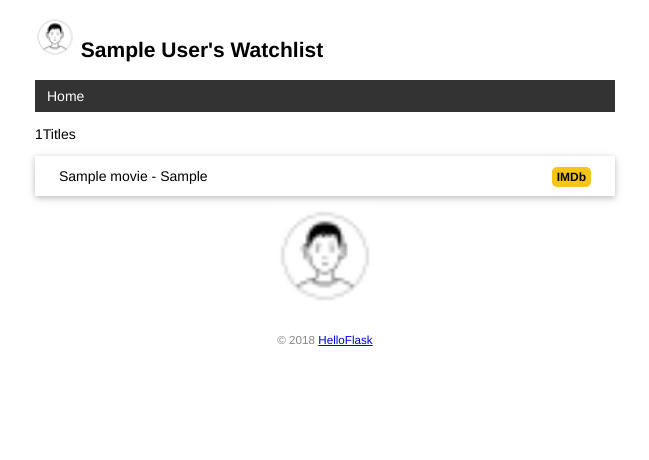
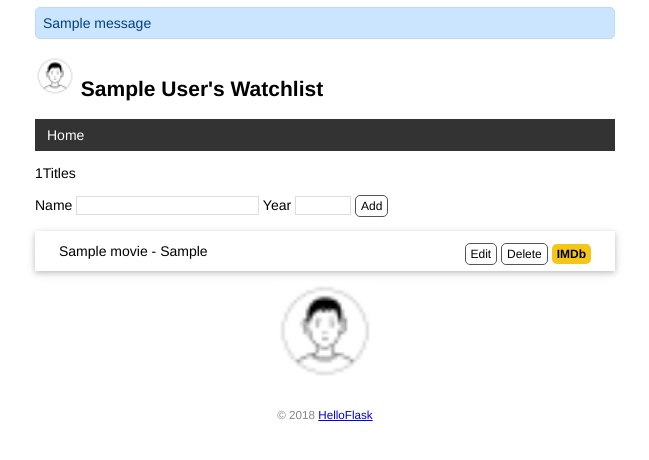
Before and after one commit to lxb1226/watchlist, a Flask app: page / in a window 1280 px wide. Shown: the top 460 px of the page, without its empty margins (315-964 px from the left). Run offline with Flask 2, Linux system fonts and the light colour scheme; tables that the repository leaves empty hold one stand-in row (values such as "Sample post"); one stand-in notice (Sample message) is shown.

Commit message:
Create, edit and delete item by form

```diff
--- a/app.py
+++ b/app.py
@@ -1,4 +1,4 @@
-from flask  import Flask, url_for, render_template
+from flask  import Flask, url_for, render_template, request, redirect, flash
 from flask_sqlalchemy import SQLAlchemy  # 导入扩展类
 import os
 import click
@@ -9,7 +9,8 @@ db = SQLAlchemy(app)
 
 # 设置数据库URI
 app.config['SQLALCHEMY_DATABASE_URI'] = 'sqlite:///' + os.path.join(app.root_path, 'data.db')
-
+# 设置签名所需要的的密钥
+app.config['SECRET_KEY'] = 'dev'
 # 创建数据库模型
 # 表名将会是user(自动生成,小写处理)
 class User(db.Model):
@@ -99,14 +100,29 @@ def test_url_for():
 # 渲染主页模板
 # 使用render_template()函数可以把模板渲染出来,必须传入的参数为模板文件名
 
-@app.route('/')
+@app.route('/', methods=['GET', 'POST'])
 # def index():
 #     user = User.query.first() # 读取用户记录
 #     movies = Movie.query.all() # 读取所有电影记录
 #     return render_template("index.html", user=user, movies=movies)
+# def index():
+#     movies = Movie.query.all() # 读取所有电影记录
+#     return render_template("index.html",movies=movies)
 def index():
-    movies = Movie.query.all() # 读取所有电影记录
-    return render_template("index.html",movies=movies)
+    if request.method == 'POST':
+        title = request.form.get('title')
+        year = request.form.get('year')
+        if not title or not year or len(year) > 4 or len(title) > 60:
+            flash("Invalid input.")
+            return redirect(url_for('index'))
+        movie = Movie(title=title, year=year)
+        db.session.add(movie)
+        db.session.commit()
+        flash("Item created")
+        return redirect(url_for('index'))
+    user = User.query.first()
+    movies = Movie.query.all()
+    return render_template('index.html', user=user, movies=movies)
 
 # 错误处理函数
 @app.errorhandler(404)  #传入要处理的错误代码
@@ -125,3 +141,31 @@ def inject_user():
     user = User.query.first()
     # 需要返回字典，等同于return {'User':user}
     return dict(user=user)
+
+
+@app.route('/movie/edit/<int:movie_id>', methods=['GET', 'POST'])
+def edit(movie_id):
+    movie = Movie.query.get_or_404(movie_id)
+    if request.method == 'POST':
+        title = request.form['title']
+        year = request.form['year']
+
+        if not title or not year or len(year) > 4 or len(title) > 60:
+            flash("Invalid input.")
+            return redirect(url_for('edit', movie_id=movie_id))
+
+        movie.title = title
+        movie.year = year
+        db.session.commit()
+        flash("Item updated.")
+        return redirect(url_for('index'))
+
+    return render_template('edit.html', movie=movie)
+
+@app.route('/movie/delete/<int:movie_id>', methods=['POST'])
+def delete(movie_id):
+    movie = Movie.query.get_or_404(movie_id)
+    db.session.delete(movie)
+    db.session.commit()
+    flash('Item deleted')
+    return redirect(url_for('index'))
--- a/static/css/style.css
+++ b/static/css/style.css
@@ -72,3 +72,48 @@ background: #F5C518;
 border-radius: 5px;
 padding: 3px 5px;
 }
+
+input[type=submit]{
+    font-family: inherit;
+}
+
+input[type=text]{
+    border:1px solid #ddd;
+}
+
+input[name=year]{
+    width: 50px;
+}
+
+.btn{
+    font-size:12px;
+    padding: 3px 5px;
+    text-decoration: none;
+    cursor: pointer;
+    background-color: white;
+    color:black;
+    border:1px solid #555555;
+    border-radius: 5px;
+}
+
+.btn hover{
+    text-decoration: none;
+    background-color: black;
+    color:white;
+    border:1px solid black;
+}
+
+.alert {
+position: relative;
+padding: 7px;
+margin: 7px 0;
+border: 1px solid transparent;
+color: #004085;
+background-color: #cce5ff;
+border-color: #b8daff;
+border-radius: 5px;
+}
+
+.inline-form{
+    display: inline;
+}
--- a/templates/base.html
+++ b/templates/base.html
@@ -5,6 +5,10 @@
 <meta charset="utf-8">
 <meta name="viewport" content="width=device-width, initial-s
 cale=1.0">
+<!--    插入到页面标题上方-->
+    {% for message in get_flashed_messages() %}
+        <div class="alert">{{ message }}</div>
+    {% endfor %}
 <title>{{ user.name }}'s Watchlist</title>
 <link rel="icon" href="{{ url_for('static', filename='images/avatar.ico') }}">
 <link rel="stylesheet" href="{{ url_for('static', filename='css/style.css') }}" type="text/css">
@@ -20,7 +24,14 @@ cale=1.0">
 <li><a href="{{ url_for('index') }}">Home</a></li>
 </ul>
 </nav>
-{% block content %}{% endblock %}
+{% block content %}
+<h3>Edit item</h3>
+<form method="post">
+    Name <input type="text" name="title" autocomplete="off" required value="{{ movie.title }}">
+    Year <input type="text" name="year" autocomplete="off" required value="{{ movie.year }}">
+    <input class="btn" type="submit" name="submit" value="Update">
+</form>
+{% endblock %}
 <footer>
 <small>&copy; 2018 <a href="http://helloflask.com/tutorial">HelloFlask</a></small>
 </footer>
--- a/templates/index.html
+++ b/templates/index.html
@@ -28,11 +28,23 @@
 
 {% extends 'base.html' %}
 {% block content %}
+
 <p>{{ movies|length }}Titles</p>
+<form method="post">
+
+    Name <input type="text" name="title" autocomplete="off" required>
+
+    Year <input type="text" name="year" autocomplete="off" required>
+    <input class="btn" type="submit" name="submit" value="Add">
+</form>
 <ul class="movie-list">
     {% for movie in movies %}
     <li>{{ movie.title }} - {{ movie.year }}
         <span class="float-right">
+            <a class="btn" href="{{ url_for('edit',movie_id=movie.id) }}">Edit</a>
+            <form class="inline-form" method="post" action="{{ url_for('delete', movie_id=movie.id) }}">
+                <input class="btn" type="submit" name="delete" value="Delete" onclick="return confirm('Are you sure?')">
+            </form>
         <a class="imdb" href="https://www.imdb.com/find?q={{ movie.title }}" target="_blank" title="Find this on IMDb">IMDb</a>
     </span>
     </li>
```
